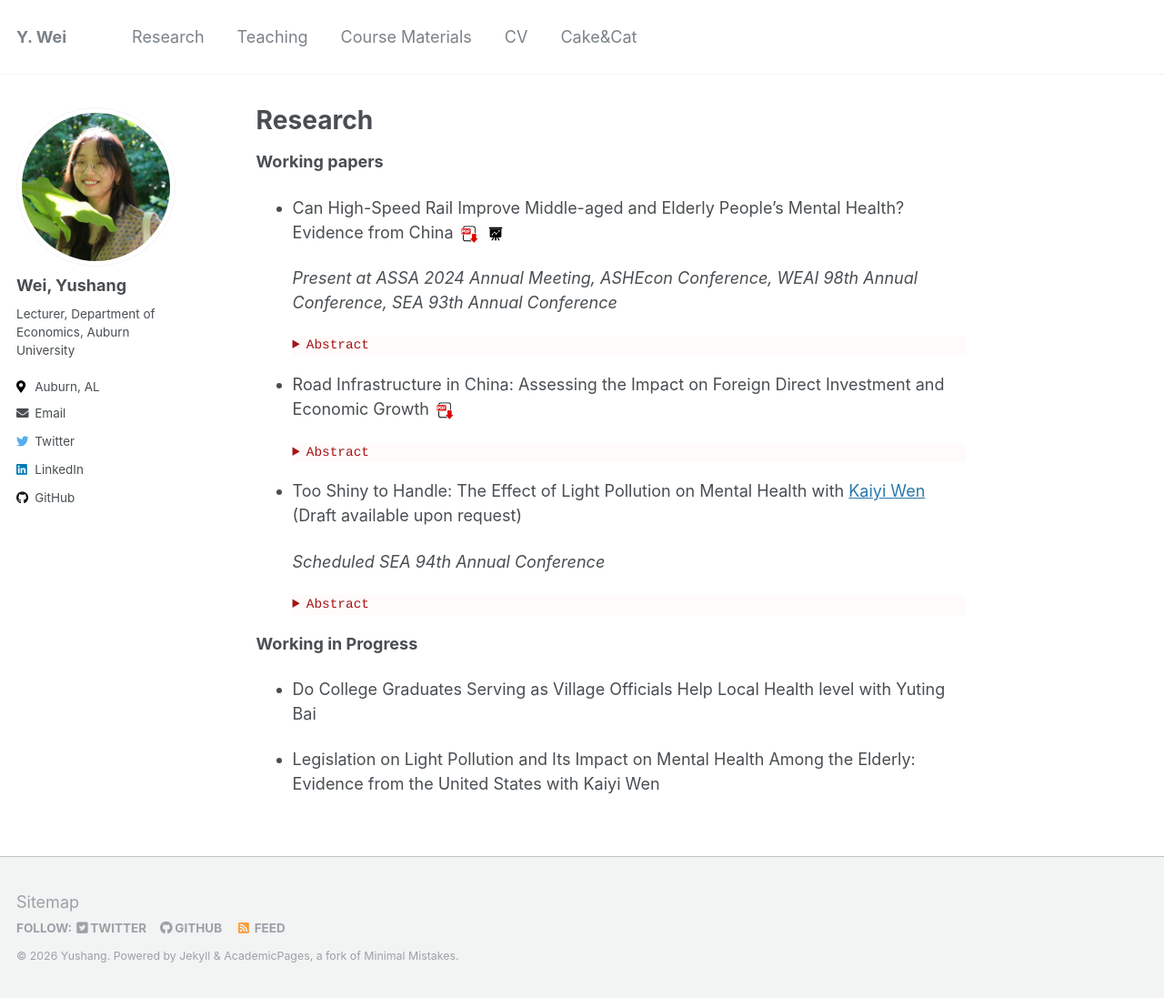
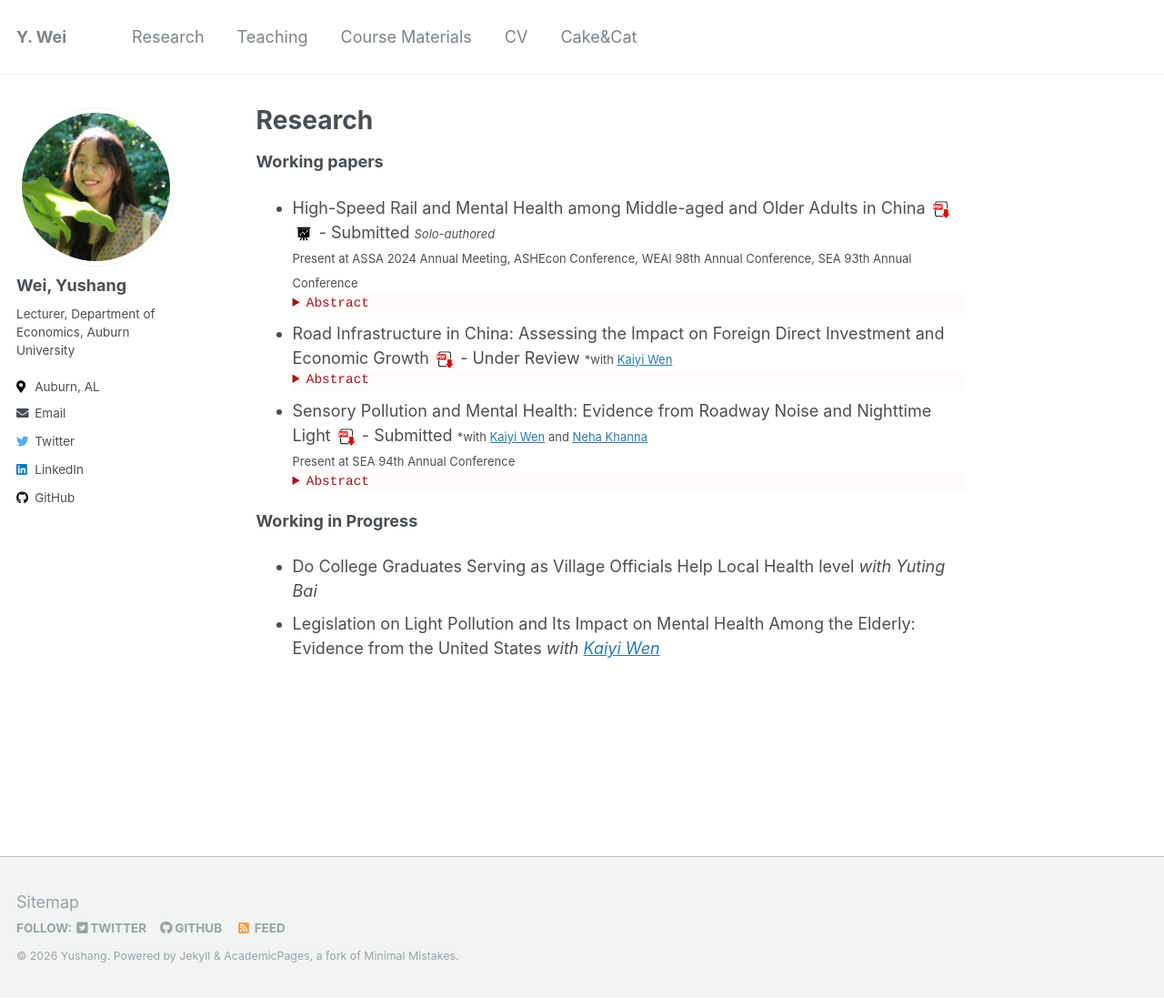
Before and after one commit to yushang1994/yushangw, a Jekyll site: the page built from _pages/research.md, in a window 1280 px wide and 1097 px high. Shown: the whole window at 91% size. Built offline with Jekyll 4.4.1, drawn with Linux system fonts in a browser that asks for light colours.

Commit message:
research

```diff
--- a/_pages/research.md
+++ b/_pages/research.md
@@ -9,32 +9,30 @@ header:
 
 **Working papers**
 
-- Can High-Speed Rail Improve Middle-aged and Elderly People’s Mental Health? Evidence from China [![PDF Link](/yushangw/images/research/pdf.jpeg){:height="24px" width="24px"}](/yushangw/files/pdf/research/JMP_YushangWei.pdf) [![Poster Link](/yushangw/images/research/poster.png){:height="24px" width="24px"}](/yushangw/files/pdf/research/JMP_Poster_YushangWei.pdf)
-
-    *Present at ASSA 2024 Annual Meeting, ASHEcon Conference, WEAI 98th Annual Conference, SEA 93th Annual Conference*
+- High-Speed Rail and Mental Health among Middle-aged and Older Adults in China [![PDF Link](/yushangw/images/research/pdf.jpeg){:height="24px" width="24px"}](/yushangw/files/pdf/research/JMP_YushangWei.pdf) [![Poster Link](/yushangw/images/research/poster.png){:height="24px" width="24px"}](/yushangw/files/pdf/research/JMP_Poster_YushangWei.pdf) - Submitted
+    <span style="font-size:13px;"> *Solo-authored* </span> <br>
+    <span style="font-size:13px;"> Present at ASSA 2024 Annual Meeting, ASHEcon Conference, WEAI 98th Annual Conference, SEA 93th Annual     Conference </span>
     <details style="font-size:80%; background-color:#fffbfa;">
     <summary style="color:#a51417; font-family:courier; font-size:100%;"> Abstract </summary>
     The paper studies the effect of the high-speed rail (HSR) service on the mental health of individuals aged 45 and older. I use historical documents and ArcGIS Pro to produce the railway map of the late Qing Dynasty (1911) and use it as an instrument for the modern HSR network in China. I find that the HSR service significantly improves the mental health of middle-aged and elderly people, and the causal impact is larger for urban than for rural residents. I also explore and find supporting evidence for three channels of influence: income, access to medical services and in-person interactions. The HSR increases employment opportunities and, hence, individual income, improves the accessibility of medical resources outside the local area, and increases the frequency of in-person visits by children who do not live in the same city as their parents.
     </details>
 
-- Road Infrastructure in China: Assessing the Impact on Foreign Direct Investment and Economic Growth  [![PDF Link](/yushangw/images/research/pdf.jpeg){:height="24px" width="24px"}](/yushangw/files/pdf/research/Topic01_YushangWei.pdf)
-
+- Road Infrastructure in China: Assessing the Impact on Foreign Direct Investment and Economic Growth  [![PDF Link](/yushangw/images/research/pdf.jpeg){:height="24px" width="24px"}](/yushangw/files/pdf/research/FDI_Growth_August_Revision.pdf) - Under Review
+    <span style="font-size:13px;"> *with [Kaiyi Wen](https://www.kaiyiwen.com/) </span> <br>
     <details style="font-size:80%; background-color:#fffbfa;">
     <summary style="color:#a51417; font-family:courier; font-size:100%;"> Abstract </summary>
-    Using a panel of Chinese cities over the period 1999 - 2018, I examine the determinants of economic growth, focusing on the role of foreign direct investment (FDI) and road infrastructure. Consistent with the predictions of a human capital-augmented Solow model, I find that FDI has a positive effect on the per capita GDP growth rate and this effect is intensified by the road infrastructure of the city. The latter suggests that one way that road infrastructure contributes to growth is to serve as a facilitator for technology transfers stemming from FDI. The findings suggest the FDI-road infrastructure complementary effect is stronger for technology-intensive FDI than for labor-intensive FDI. The results are robust to alternative model specifications and estimation methods.
+    Using a panel of Chinese cities from 1999 to 2018, this study examines how foreign direct investment (FDI) and road infrastructure jointly influence local economic growth. Within a human-capital-augmented Solow framework, the analysis shows that FDI is positively associated with growth in GDP per capita, and that this relationship strengthens when cities possess more extensive road networks. The results suggest that transportation infrastructure facilitates the diffusion of technologies and productivity spillovers introduced by foreign firms, thereby amplifying the growth effects of FDI. The complementary interaction between FDI and road infrastructure is most evident in technology-intensive cities, coastal regions, and top-tier urban areas. Multiple robustness checks, including alternative specifications and estimation approaches, support the consistency of these findings.
     </details>
 
-- Too Shiny to Handle: The Effect of Light Pollution on Mental Health with [Kaiyi Wen](https://www.kaiyiwen.com/) (Draft available upon request)
-
-    *Scheduled SEA 94th Annual Conference*
+- Sensory Pollution and Mental Health: Evidence from Roadway Noise and Nighttime Light [![PDF Link](/yushangw/images/research/pdf.jpeg){:height="24px" width="24px"}](/yushangw/files/pdf/research/Seneroy_Pollution_and_Mental_Health_Jan_2026.pdf) - Submitted
+    <span style="font-size:13px;"> *with [Kaiyi Wen](https://www.kaiyiwen.com/) and [Neha Khanna](https://bingdev.binghamton.edu/nkhanna/) </span> <br>
+    <span style="font-size:13px;"> Present at SEA 94th Annual Conference </span>
     <details style="font-size:80%; background-color:#fffbfa;">
     <summary style="color:#a51417; font-family:courier; font-size:100%;"> Abstract </summary>
-    In this paper, we present the first study to establish a causal relationship between light pollution and mental health in the US. We utilize a nationally representative sample at the individual level, coupled with precise measurements of light pollution at the 9-digit zip code level. Our findings demonstrate that 2.7% of respondents who previously reported minimal mental health concerns are now showing mild symptoms of mental health issues. This translates to an annual welfare loss of up to $47 billion attributed to lost earnings in the labor market. Additionally, this study explores specific channels, where we observe a significant negative correlation between light pollution and respondents' sleep duration.
+    While federal regulation has delivered major improvements in air and water quality, sensory pollutants - such as traffic noise and artificial nighttime illumination - remain largely unregulated and understudied. These environmental stressors are pervasive in urban infrastructure and increasingly linked to mental health risks, yet little causal evidence exists on their impacts. We provide the first national-scale analysis of the effect of ambient roadway noise and nighttime light pollution on mental health. We link restricted-use survey microdata from approximately 14,000 respondents in the United States to high-resolution sensory exposures, and leverage natural variation in topography, temperature, and atmospheric conditions to isolate the causal effect of roadway noise and nighttime light on self-reported mental health. Both pollutants exert statistically and economically meaningful effects: road noise increases the likelihood of mild psychological distress by 11%, while light pollution increases it by 13%. These effects are are partially mediated through reductions in sleep duration. Welfare losses are up to $25 billion annually.
     </details>
 
 **Working in Progress**
 
-- Do College Graduates Serving as Village Officials Help Local Health level with Yuting Bai
-
-
-- Legislation on Light Pollution and Its Impact on Mental Health Among the Elderly: Evidence from the United States with Kaiyi Wen
+- Do College Graduates Serving as Village Officials Help Local Health level *with Yuting Bai*
+- Legislation on Light Pollution and Its Impact on Mental Health Among the Elderly: Evidence from the United States *with [Kaiyi Wen](https://www.kaiyiwen.com/)*
```
Also changed, not shown: 3 other files.
